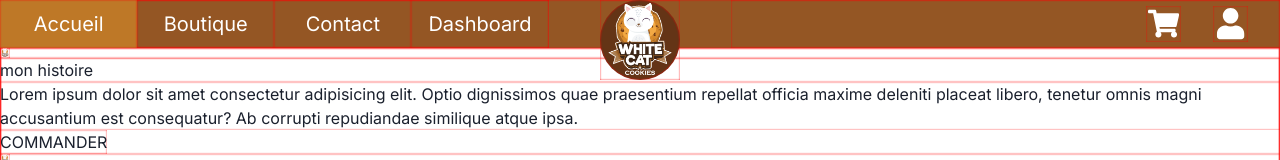
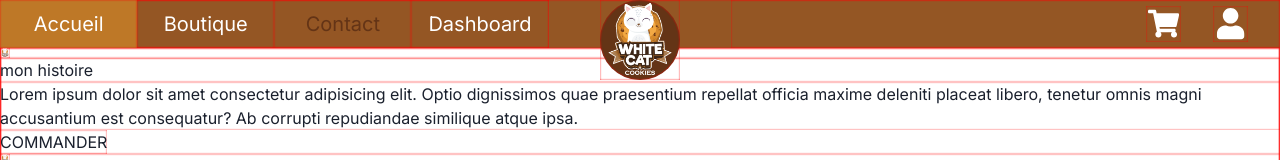
Before and after one commit to JOJOK63/W2C_Next_Prisma, a Next.js app: page / in a window 1280 px wide. Shown: the top 160 px of the page. Built offline with nearby package versions, Linux system fonts and the light colour scheme.

Commit message:
accueil with different nav

```diff
--- a/src/components/Nav.tsx
+++ b/src/components/Nav.tsx
@@ -68,7 +68,7 @@ export function Nav() {
                 </Link>
                 <Link
                     href="/contact"
-                    className={`h-full w-1/4 p-2 flex justify-center items-center ${
+                    className={`h-full w-1/4 p-2 flex justify-center items-center text-buttonColor ${
                         pathname === '/contact' ? 'bg-iconColor' : 'hover:bg-buttonColor hover:text-textColor'
                     }`}
                 >
```
